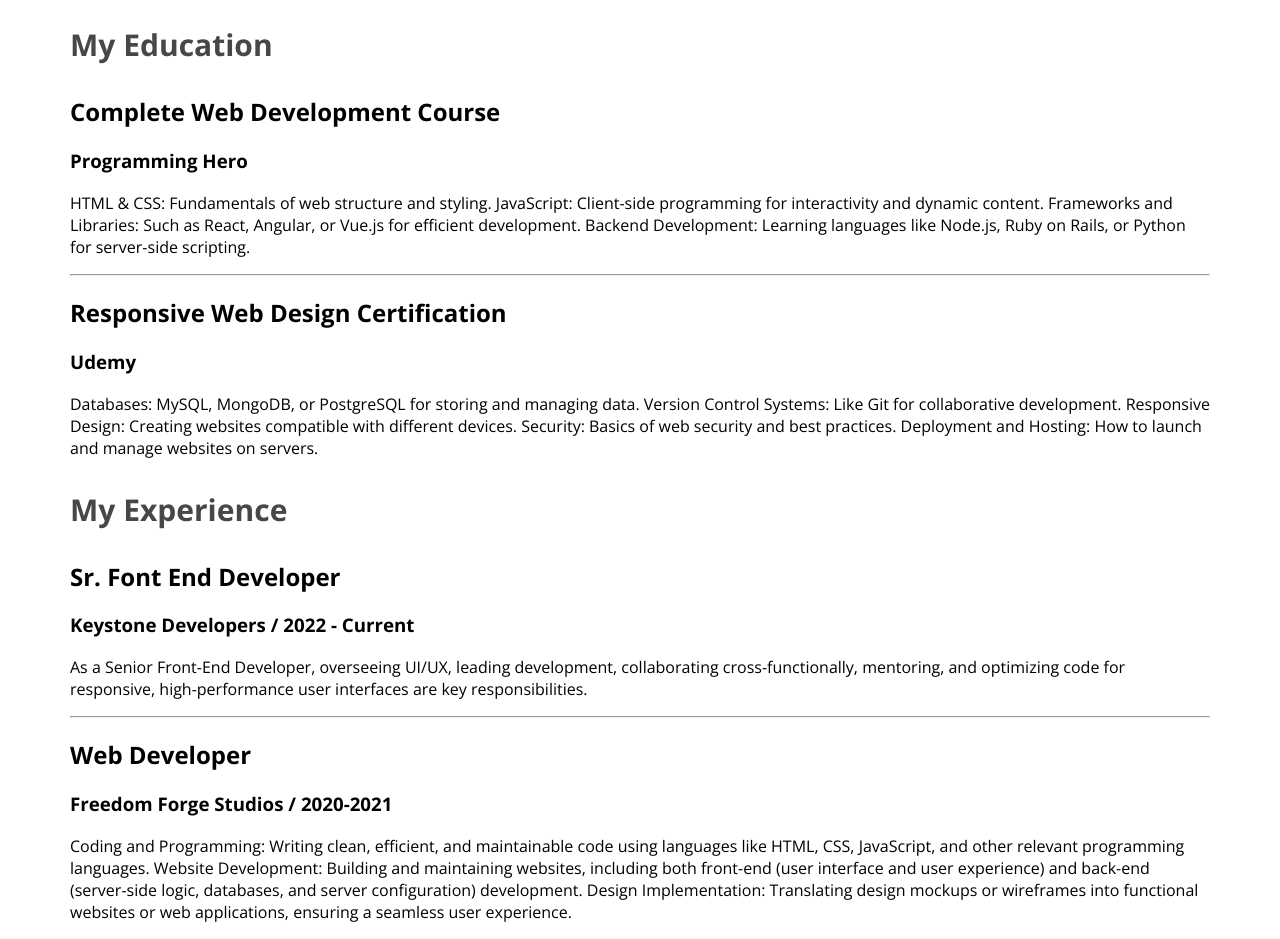
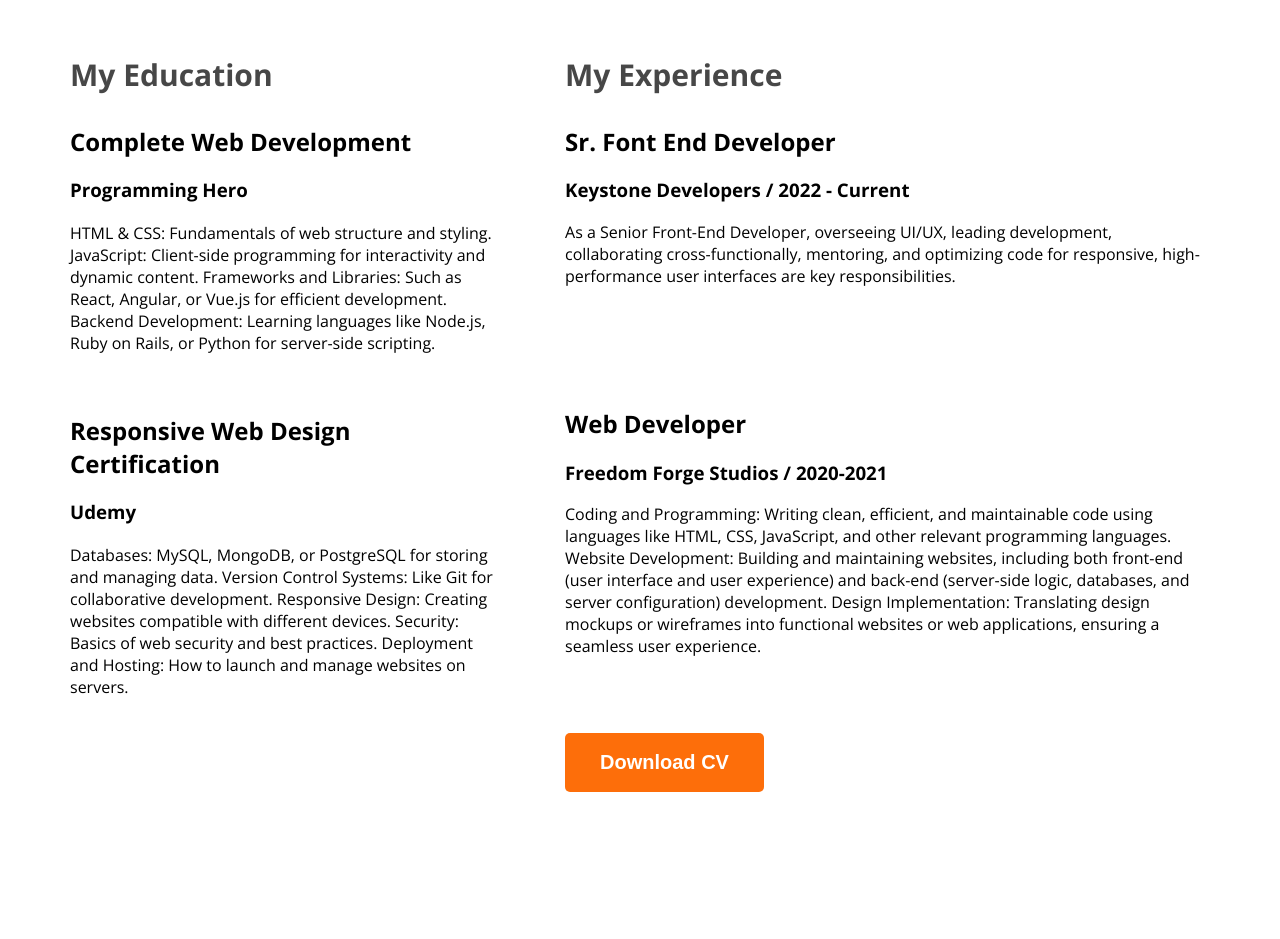
Before and after one commit to Jaynab94/developer-portfolio-jaynab, a plain HTML site: page index.html in a window 1280 px wide. Shown: the part 2360-3299 px from the top of the page. Drawn offline with nearby package versions, Linux system fonts and the light colour scheme.

Commit message:
main section complet

```diff
--- a/index.html
+++ b/index.html
@@ -151,7 +151,7 @@
 
                     <div class="resume-item">
 
-                        <h2 class="resume-title">Complete Web Development Course</h2>
+                        <h2 class="resume-title">Complete Web Development </h2>
                         <h3 class="resume-education-institute"> Programming Hero</h3>
                         <p class="resume-description">HTML & CSS: Fundamentals of web structure and styling.
                             JavaScript: Client-side programming for interactivity and dynamic content.
@@ -160,7 +160,8 @@
                             server-side scripting.</p>
 
                     </div>
-                    <hr>
+
+
 
                     <div class="resume-item">
 
@@ -185,12 +186,12 @@
                         <p class="resume-education-institute">As a Senior Front-End Developer, overseeing UI/UX, leading
                             development, collaborating cross-functionally, mentoring, and optimizing code for
                             responsive, high-performance user interfaces are key responsibilities.</p>
-                            <hr>
+
 
                         <div class="resume-item">
-                            <h2 class="resume-title">Web Developer</h2>
+                            <h2 class="resume-title1">Web Developer</h2>
                             <h3 claas="resume-education-institute">Freedom Forge Studios / 2020-2021</h3>
-                            <p class="resume-education-institute">Coding and Programming: Writing clean, efficient, and
+                            <p class="resume-education-institutes">Coding and Programming: Writing clean, efficient, and
                                 maintainable code using languages like HTML, CSS, JavaScript, and other relevant
                                 programming languages.
 
@@ -200,9 +201,14 @@
 
                                 Design Implementation: Translating design mockups or wireframes into functional websites
                                 or web applications, ensuring a seamless user experience.</p>
+
                         </div>
 
+
+
                     </div>
+
+                    <button id="last-button" class="btn-button">Download CV</button>
 
                 </div>
 
--- a/style/style.css
+++ b/style/style.css
@@ -268,5 +268,34 @@ main {
     font-size: 30px;
 
     font-weight: 700;
+    margin-bottom: 30px;
 
 }
+
+.resume-container {
+    display: flex;
+    gap: 70px;
+
+
+}
+
+.resume-title {
+    margin-bottom: 10px;
+}
+
+.resume-education-institute {
+    margin-bottom: 20px;
+}
+
+.resume-title1 {
+    margin-top: 120px;
+}
+
+.resume-description {
+    margin-bottom: 60px;
+}
+
+#last-button {
+    margin-top: 60px;
+    margin-bottom: 130px;
+}
```
